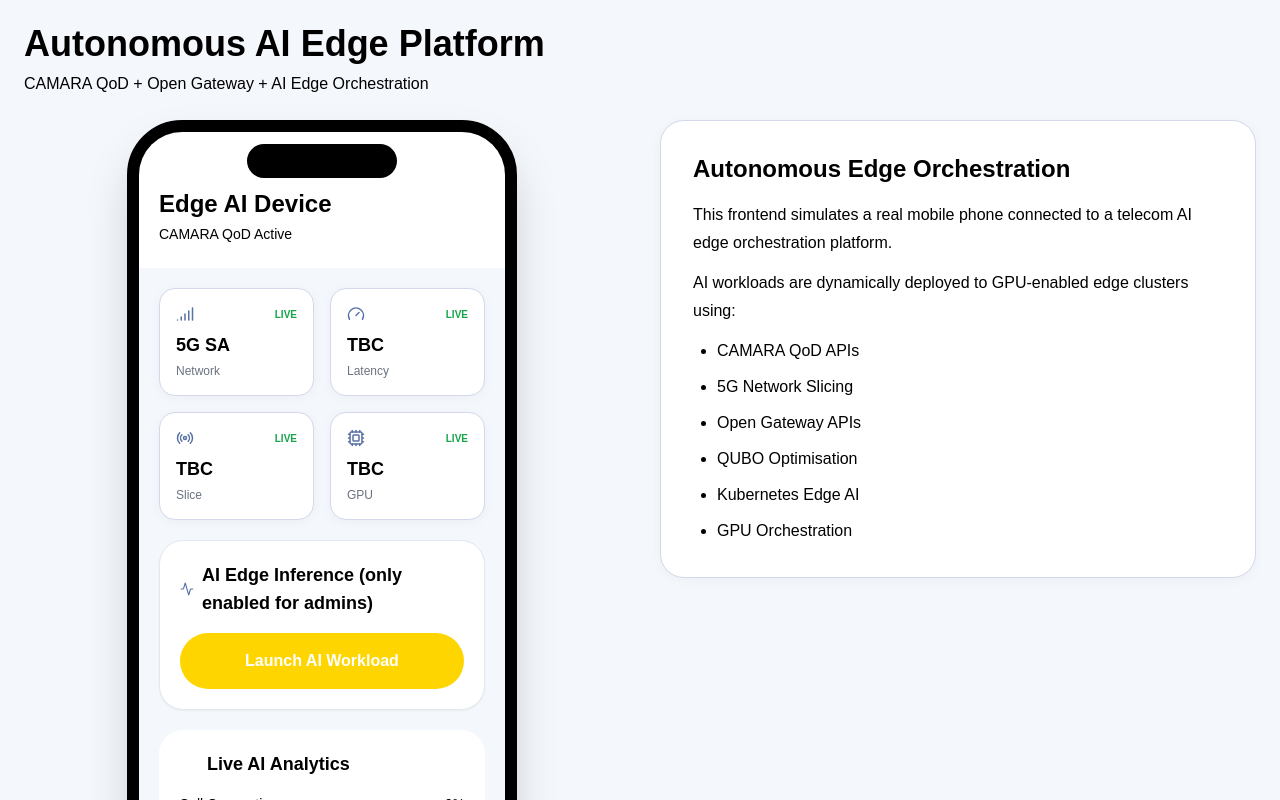
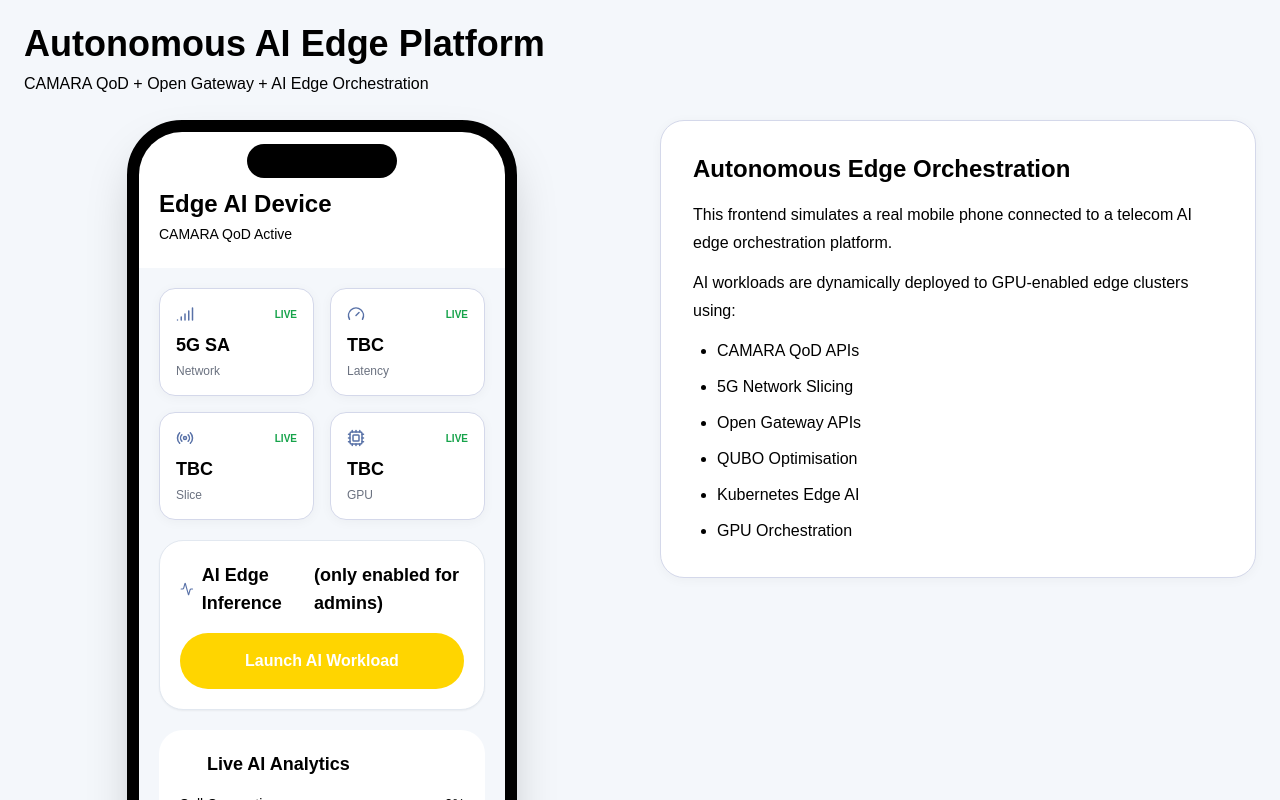
Before and after one commit to vomosev/ega-acg-frontend-component-app, a Next.js app: page /telecom in a window 1280 px wide. Shown: the top 800 px of the page. Built offline with nearby package versions, Linux system fonts and the light colour scheme.

Commit message:
Initial telecom AI edge frontend

```diff
--- a/src/components/TelecomMobileMockup.tsx
+++ b/src/components/TelecomMobileMockup.tsx
@@ -256,7 +256,10 @@ export default function TelecomMobileMockup() {
                   />
 
                   <h3 className="font-bold text-lg">
-                    AI Edge Inference (only enabled for admins)
+                    AI Edge Inference
+                  </h3>
+                  <h3 className="font-bold text-lg">
+                    (only enabled for admins)
                   </h3>
                 </div>
 
```
